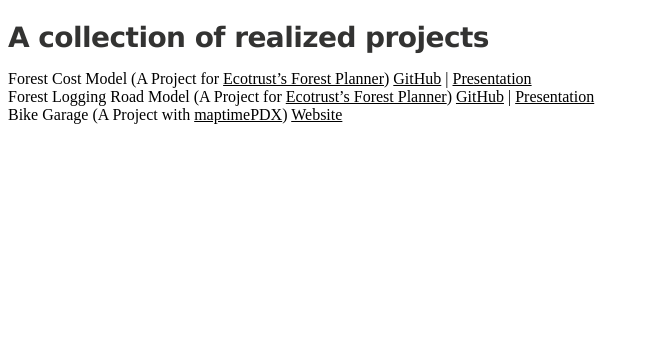
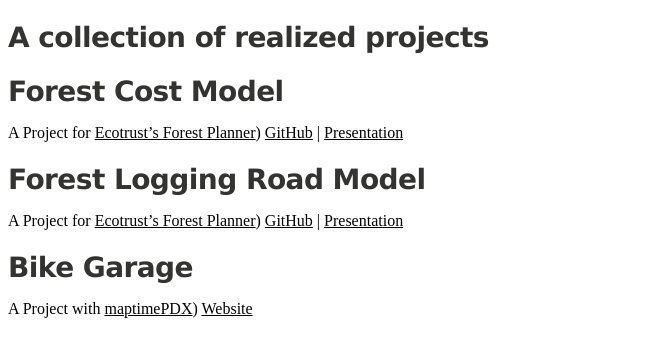
Before and after one commit to ustroetz/ustroetz.github.io, a Jekyll site: the page built from index.md, in a window 1280 px wide. Shown: the top 357 px of the page, without its empty margins (0-649 px from the left). Built offline with Jekyll 4.4.1, drawn with Linux system fonts in a browser that asks for light colours; Markdown is read by kramdown in place of the engine named in the settings.

```diff
--- a/index.md
+++ b/index.md
@@ -6,12 +6,15 @@ published: true
 
 ## A collection of realized projects
 
-Forest Cost Model (A Project for [Ecotrust's Forest Planner](http://stage.forestplanner.ecotrust.org))
+## Forest Cost Model
+A Project for [Ecotrust's Forest Planner](http://stage.forestplanner.ecotrust.org))
 [GitHub](https://github.com/ustroetz/cost_model) | [Presentation](http://ustroetz.github.io/CostModel/brownbag.pptx)
 <br/>
-Forest Logging Road Model (A Project for [Ecotrust's Forest Planner](http://stage.forestplanner.ecotrust.org))
+## Forest Logging Road Model
+A Project for [Ecotrust's Forest Planner](http://stage.forestplanner.ecotrust.org))
 [GitHub](https://github.com/ustroetz/log-road) | [Presentation](http://ustroetz.github.io/LogRoad)
 <br/>
-Bike Garage (A Project with [maptimePDX](http://maptimepdx.org))
+## Bike Garage
+A Project with [maptimePDX](http://maptimepdx.org))
 [Website](https://github.com/ustroetz/BikeGarage)
 <br/>
```
